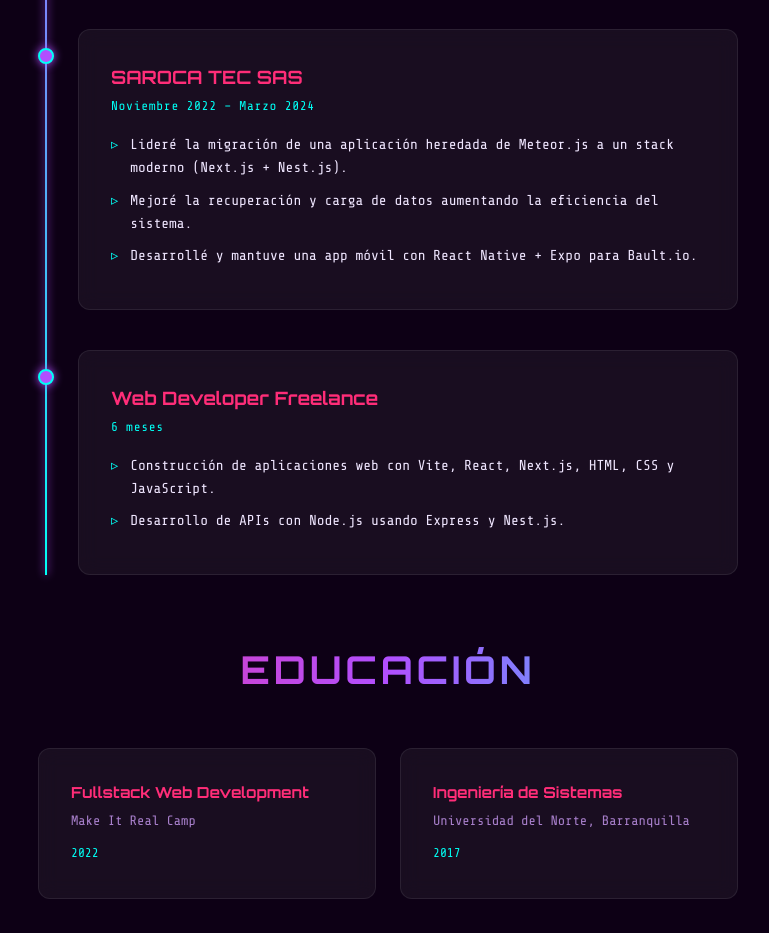
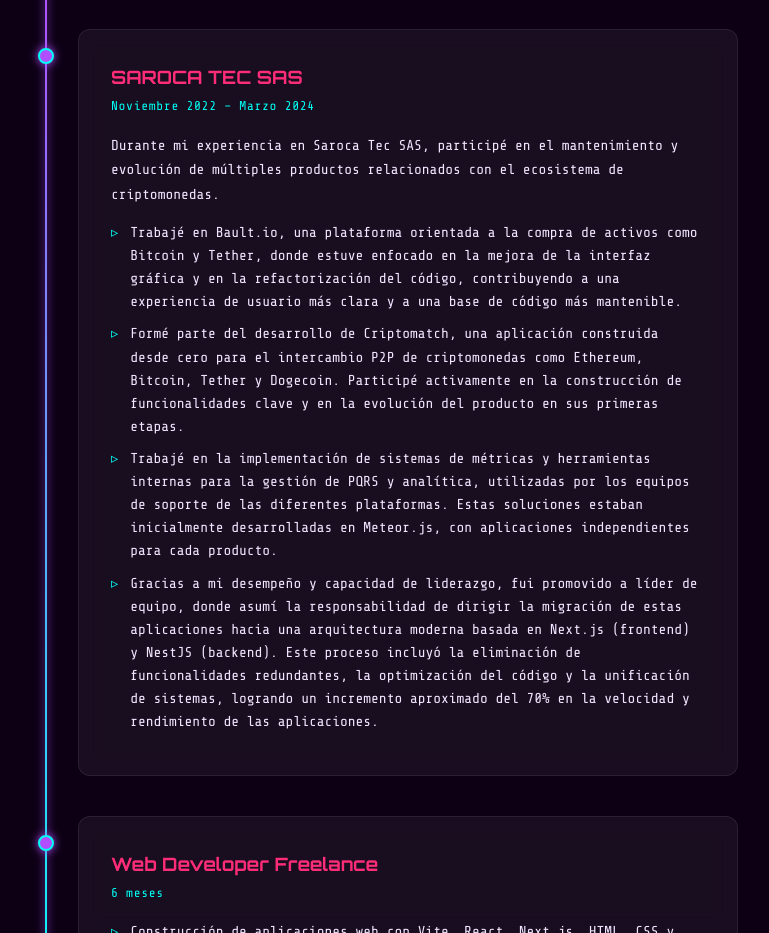
Before and after one commit to Bxtard/portafolio, an Astro site: page / in a window 1280 px wide. Shown: the part 3800-4733 px from the top of the page, without its empty margins (252-1021 px from the left). Built offline with nearby package versions, Linux system fonts and the light colour scheme; Astro itself is replaced by a stand-in of ours.

Commit message:
feat: enhance job experience section with detailed descriptions for Saroca Tec SAS role

```diff
--- a/src/components/Experience.astro
+++ b/src/components/Experience.astro
@@ -22,10 +22,12 @@ const jobs: Job[] = [
   {
     company: 'SAROCA TEC SAS',
     period: 'Noviembre 2022 – Marzo 2024',
+    intro: 'Durante mi experiencia en Saroca Tec SAS, participé en el mantenimiento y evolución de múltiples productos relacionados con el ecosistema de criptomonedas.',
     tasks: [
-      'Lideré la migración de una aplicación heredada de Meteor.js a un stack moderno (Next.js + Nest.js).',
-      'Mejoré la recuperación y carga de datos aumentando la eficiencia del sistema.',
-      'Desarrollé y mantuve una app móvil con React Native + Expo para Bault.io.',
+      'Trabajé en Bault.io, una plataforma orientada a la compra de activos como Bitcoin y Tether, donde estuve enfocado en la mejora de la interfaz gráfica y en la refactorización del código, contribuyendo a una experiencia de usuario más clara y a una base de código más mantenible.',
+      'Formé parte del desarrollo de Criptomatch, una aplicación construida desde cero para el intercambio P2P de criptomonedas como Ethereum, Bitcoin, Tether y Dogecoin. Participé activamente en la construcción de funcionalidades clave y en la evolución del producto en sus primeras etapas.',
+      'Trabajé en la implementación de sistemas de métricas y herramientas internas para la gestión de PQRS y analítica, utilizadas por los equipos de soporte de las diferentes plataformas. Estas soluciones estaban inicialmente desarrolladas en Meteor.js, con aplicaciones independientes para cada producto.',
+      'Gracias a mi desempeño y capacidad de liderazgo, fui promovido a líder de equipo, donde asumí la responsabilidad de dirigir la migración de estas aplicaciones hacia una arquitectura moderna basada en Next.js (frontend) y NestJS (backend). Este proceso incluyó la eliminación de funcionalidades redundantes, la optimización del código y la unificación de sistemas, logrando un incremento aproximado del 70% en la velocidad y rendimiento de las aplicaciones.',
     ],
   },
   {
```
